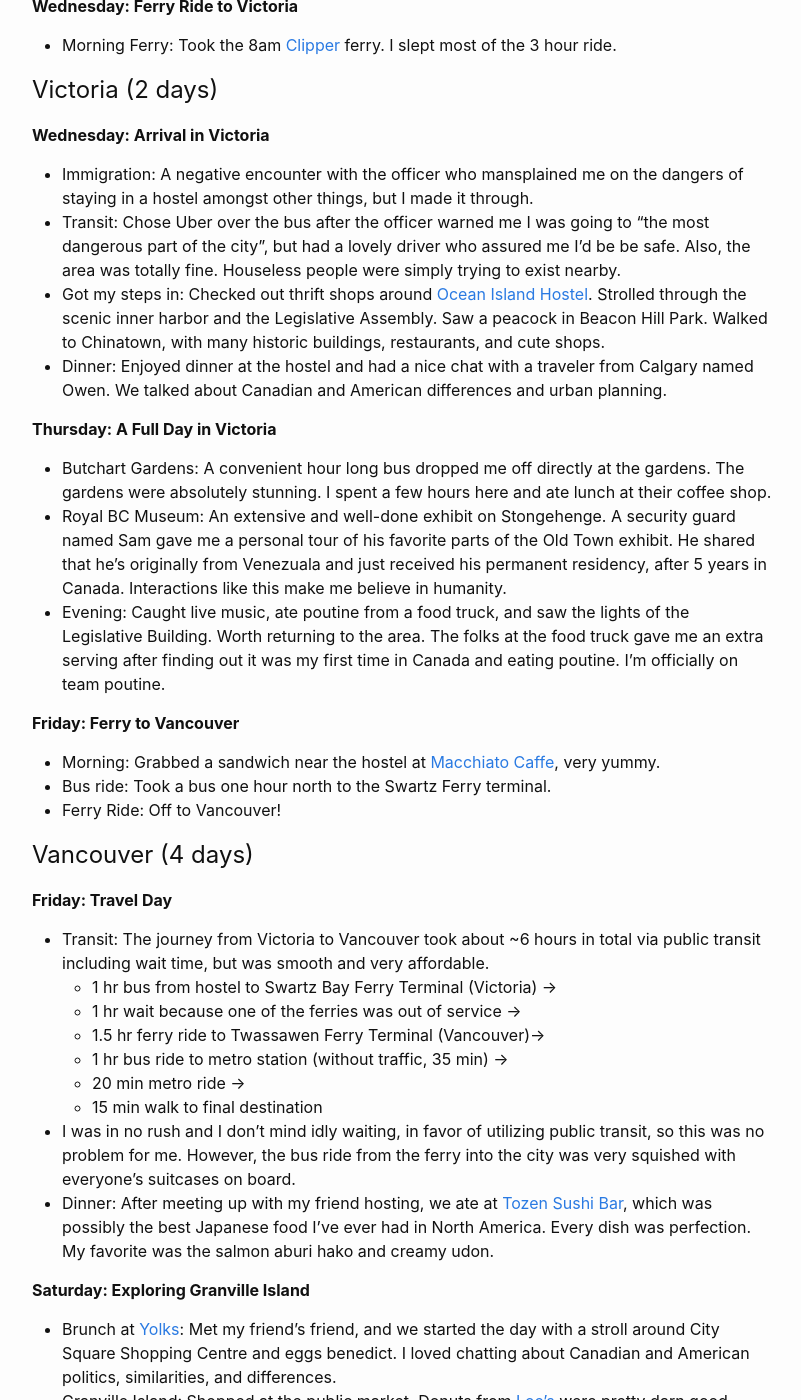
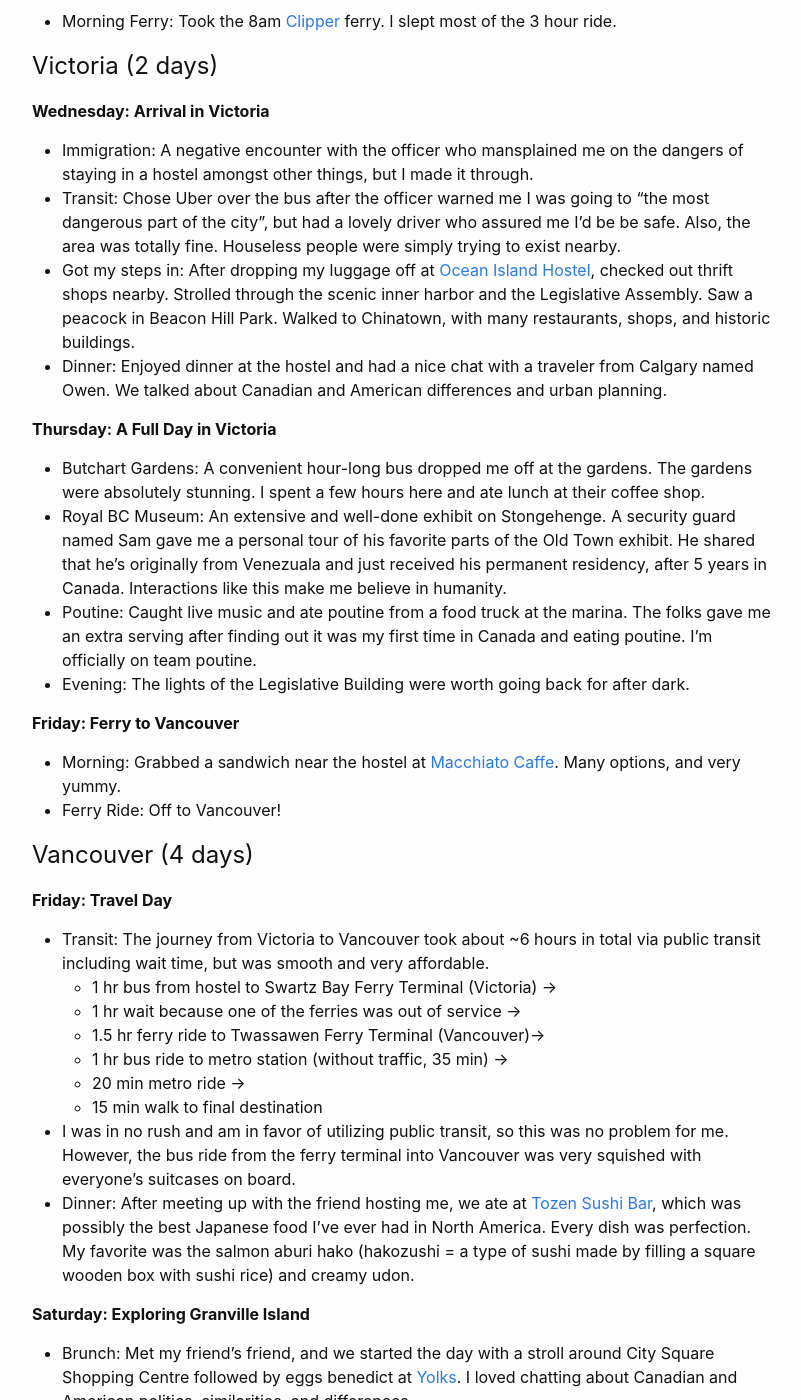
Before and after one commit to irisgau/irisgau.github.io, a Jekyll site: the page built from docs/_posts/2024-09-23-pacific-northwest.markdown, in a window 1280 px wide and 1400 px high, scrolled down 2100 px. Shown: the whole window, without its empty margins (238-1039 px from the left). Built offline with Jekyll 4.4.1, drawn with Linux system fonts in a browser that asks for light colours; some of the changed text lies outside the part shown.

Commit message:
pacific northwest blog

```diff
--- a/docs/_posts/2024-09-23-pacific-northwest.markdown
+++ b/docs/_posts/2024-09-23-pacific-northwest.markdown
@@ -25,12 +25,12 @@ categories: travel
 
 **Friday: Arrival**
 * Arrival: I immediately noticed the diversity around me at the airport - so many different people and languages. A convenient 40 minute light rail ride later, I was already in the city.
-* Dinner: After meeting with my friend hosting me, we went to [Ginger & Scallion](https://maps.app.goo.gl/Qcgmcxf2Dfg27Pvr6). Cucumber salad was skippable (good but nothing special), chicken wings were great, and hainanese chicken rice was the star of the show.
+* Dinner: After meeting with the friend hosting me, we went to [Ginger & Scallion](https://maps.app.goo.gl/Qcgmcxf2Dfg27Pvr6). Cucumber salad was skippable (good but nothing special), chicken wings were great, and hainanese chicken rice was the star of the show.
 
 **Saturday: First Full Day**
-* Brunch: Classic dimsum at [Harbor City Restaurant](https://maps.app.goo.gl/XzMyyi9RqqnMnx2R8), and a fun time meeting my friend's friends.
+* Brunch: Dimsum at [Harbor City Restaurant](https://maps.app.goo.gl/XzMyyi9RqqnMnx2R8), and a fun time meeting my friend's friends.
 * REI: Bought some gear for our upcoming hike. The flagship store was huge and quite beautiful.
-* Catch-up: Met up with my former coworker and his family at an indoor kids' playground, then grabbed a quick dinner at [Café Hagen](https://maps.app.goo.gl/oZLkCwTYP3EwZ3rH8). It was lovely to meet his family for the first time, after working together remotely through the pandemic.
+* Catch-up: Met up with my former coworker and his family at an indoor kids' playground, then grabbed a quick dinner at [Café Hagen](https://maps.app.goo.gl/oZLkCwTYP3EwZ3rH8). It was lovely to meet his family for the first time, after working together remotely for many years through the pandemic.
 * Evening: Took a fun little [swing dance class](https://www.swingdancesct.com/) in Fremont.
 
 **Sunday: Mt. Rainier**
@@ -61,17 +61,17 @@ categories: travel
 **Wednesday: Arrival in Victoria**
 * Immigration: A negative encounter with the officer who mansplained me on the dangers of staying in a hostel amongst other things, but I made it through.
 * Transit: Chose Uber over the bus after the officer warned me I was going to "the most dangerous part of the city", but had a lovely driver who assured me I'd be be safe. Also, the area was totally fine. Houseless people were simply trying to exist nearby.
-* Got my steps in: Checked out thrift shops around [Ocean Island Hostel](https://www.oceanisland.com/). Strolled through the scenic inner harbor and the Legislative Assembly. Saw a peacock in Beacon Hill Park. Walked to Chinatown, with many historic buildings, restaurants, and cute shops.
+* Got my steps in: After dropping my luggage off at [Ocean Island Hostel](https://www.oceanisland.com/), checked out thrift shops nearby. Strolled through the scenic inner harbor and the Legislative Assembly. Saw a peacock in Beacon Hill Park. Walked to Chinatown, with many restaurants, shops, and historic buildings.
 * Dinner: Enjoyed dinner at the hostel and had a nice chat with a traveler from Calgary named Owen. We talked about Canadian and American differences and urban planning.
 
 **Thursday: A Full Day in Victoria**
-* Butchart Gardens: A convenient hour long bus dropped me off directly at the gardens. The gardens were absolutely stunning. I spent a few hours here and ate lunch at their coffee shop.
+* Butchart Gardens: A convenient hour-long bus dropped me off at the gardens. The gardens were absolutely stunning. I spent a few hours here and ate lunch at their coffee shop.
 * Royal BC Museum: An extensive and well-done exhibit on Stongehenge. A security guard named Sam gave me a personal tour of his favorite parts of the Old Town exhibit. He shared that he's originally from Venezuala and just received his permanent residency, after 5 years in Canada. Interactions like this make me believe in humanity.
-* Evening: Caught live music, ate poutine from a food truck, and saw the lights of the Legislative Building. Worth returning to the area. The folks at the food truck gave me an extra serving after finding out it was my first time in Canada and eating poutine. I'm officially on team poutine.
+* Poutine: Caught live music and ate poutine from a food truck at the marina. The folks gave me an extra serving after finding out it was my first time in Canada and eating poutine. I'm officially on team poutine.
+* Evening: The lights of the Legislative Building were worth going back for after dark.
 
 **Friday: Ferry to Vancouver**
-* Morning: Grabbed a sandwich near the hostel at [Macchiato Caffe](https://maps.app.goo.gl/FghQJe95Qavvs53y7), very yummy.
-* Bus ride: Took a bus one hour north to the Swartz Ferry terminal.
+* Morning: Grabbed a sandwich near the hostel at [Macchiato Caffe](https://maps.app.goo.gl/FghQJe95Qavvs53y7). Many options, and very yummy.
 * Ferry Ride: Off to Vancouver!
 
 # Vancouver (4 days)
@@ -84,11 +84,11 @@ categories: travel
   * 1 hr bus ride to metro station (without traffic, 35 min) →
   * 20 min metro ride →
   * 15 min walk to final destination
-* I was in no rush and I don't mind idly waiting, in favor of utilizing public transit, so this was no problem for me. However, the bus ride from the ferry into the city was very squished with everyone's suitcases on board.
-* Dinner: After meeting up with my friend hosting, we ate at [Tozen Sushi Bar](https://maps.app.goo.gl/x94N72Cw9fdiEsM78), which was possibly the best Japanese food I’ve ever had in North America. Every dish was perfection. My favorite was the salmon aburi hako and creamy udon.
+* I was in no rush and am in favor of utilizing public transit, so this was no problem for me. However, the bus ride from the ferry terminal into Vancouver was very squished with everyone's suitcases on board.
+* Dinner: After meeting up with the friend hosting me, we ate at [Tozen Sushi Bar](https://maps.app.goo.gl/x94N72Cw9fdiEsM78), which was possibly the best Japanese food I’ve ever had in North America. Every dish was perfection. My favorite was the salmon aburi hako (hakozushi = a type of sushi made by filling a square wooden box with sushi rice) and creamy udon.
 
 **Saturday: Exploring Granville Island**
-* Brunch at [Yolks](https://maps.app.goo.gl/9bCqX8Yuk9sWcnB56): Met my friend's friend, and we started the day with a stroll around City Square Shopping Centre and eggs benedict. I loved chatting about Canadian and American politics, similarities, and differences.
+* Brunch: Met my friend's friend, and we started the day with a stroll around City Square Shopping Centre followed by eggs benedict at [Yolks](https://maps.app.goo.gl/9bCqX8Yuk9sWcnB56). I loved chatting about Canadian and American politics, similarities, and differences.
 * Granville Island: Shopped at the public market. Donuts from [Lee's](https://maps.app.goo.gl/uos31LhRCMqoAkuZ6) were pretty darn good.
 * Robson Street: Window shopped vintage stores, k-pop albums, and the world's largest Aritzia.
 * Dinner: Tsukemen at [Menya ITTO](https://maps.app.goo.gl/SDi1LXYUAeNtWxNw6) was rich and delicious. I've had a hard time finding Tsukemen in the Bay Area, and was so pleased with this meal.
```
Also changed, not shown: other parts of docs/_posts/2024-09-23-pacific-northwest.markdown (+2 -2 lines).
